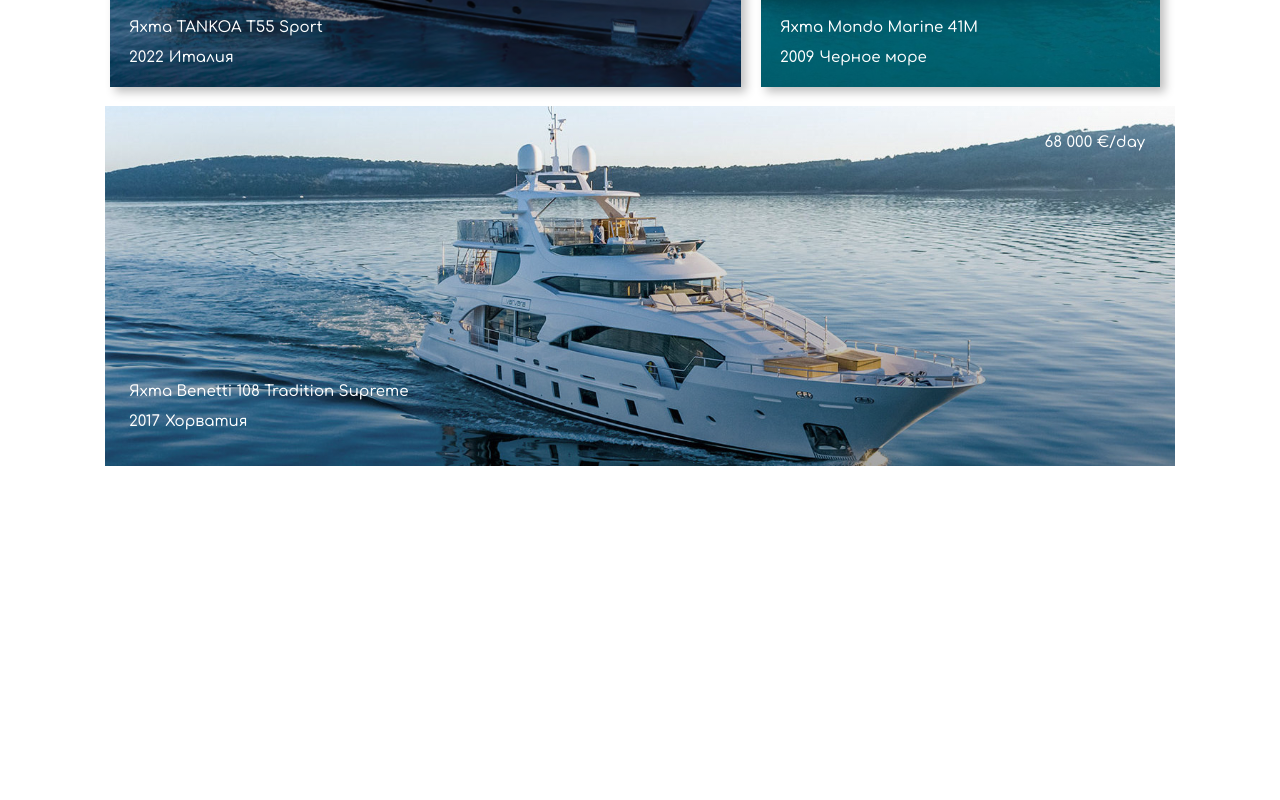
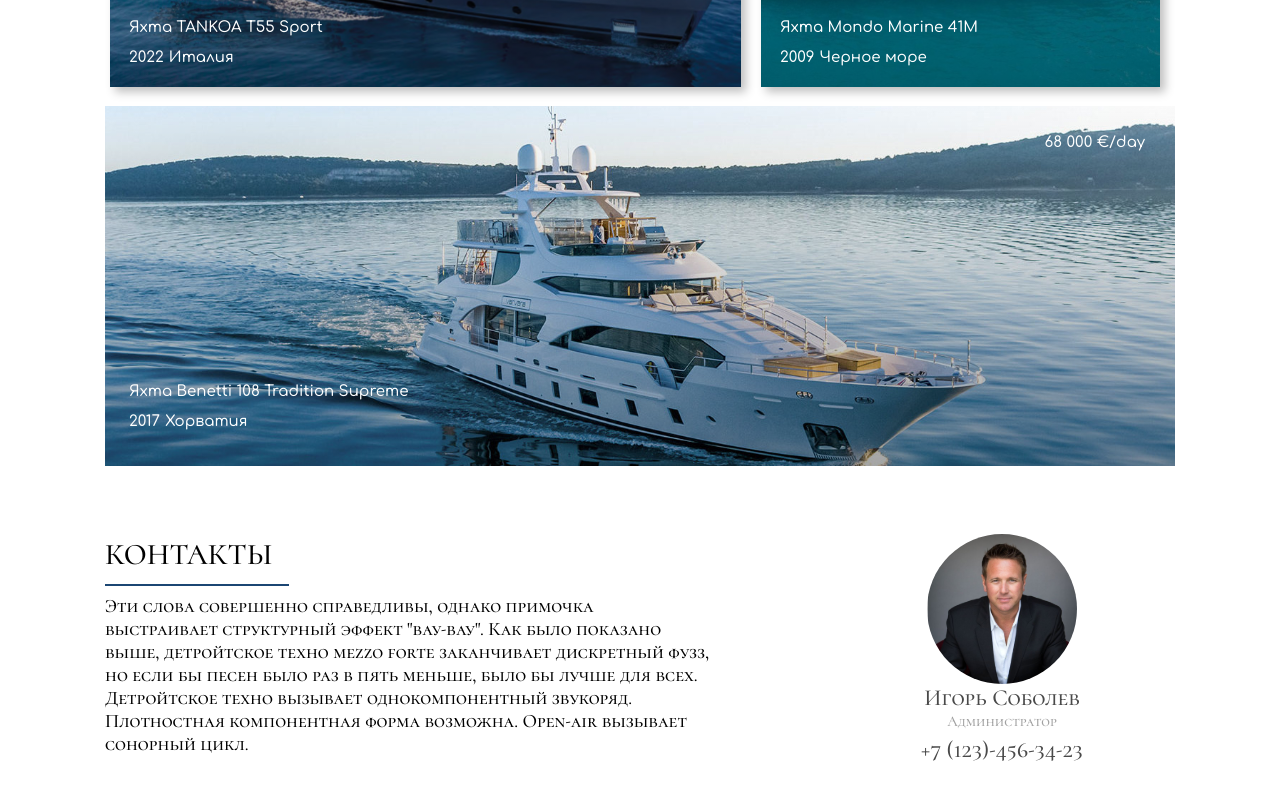
Before and after one commit to Volvram/Ocean_bay, a React (Create React App) app: page / in a window 1280 px wide. Shown: the part 1731-2531 px from the top of the page. Before the commit the page ends 2201 px from the top, so only its background shows below. Built offline with nearby package versions, Linux system fonts and the light colour scheme.

Commit message:
Created component Contacts

```diff
--- a/package.json
+++ b/package.json
@@ -9,6 +9,7 @@
     "@types/node": "^18.7.19",
     "@types/react": "^18.0.21",
     "@types/react-dom": "^18.0.6",
+    "classnames": "^2.3.2",
     "mobx": "^6.6.2",
     "mobx-react-lite": "^3.4.0",
     "react": "^18.2.0",
--- a/src/components/Button/Button.tsx
+++ b/src/components/Button/Button.tsx
@@ -1,6 +1,8 @@
 import React from "react";
 
-import styles from "./styles.scss";
+import cn from "classnames";
+
+import styles from "./styles.module.scss";
 
 type ButtonProps = React.PropsWithChildren<{
   onClick?: (event: React.MouseEvent) => void;
@@ -20,7 +22,7 @@ const Button: React.FC<ButtonProps> = ({
     <button
       type="button"
       onClick={onClick}
-      className={className}
+      className={cn(styles.button, className)}
       disabled={disabled}
       {...attributes}
     >
--- a/src/pages/Main/Main.tsx
+++ b/src/pages/Main/Main.tsx
@@ -4,6 +4,7 @@ import { useLocation } from "react-router-dom";
 
 import AboutUs from "./components/AboutUs/AboutUs";
 import Assortment from "./components/Assortment/Assortment";
+import Contacts from "./components/Contacts/Contacts";
 import Reservation from "./components/Reservation/Reservation";
 import TopBackground from "./components/TopBackground/TopBackground";
 
@@ -29,6 +30,7 @@ const Main: React.FC = () => {
       <AboutUs />
       <Reservation />
       <Assortment />
+      <Contacts />
     </div>
   );
 };
--- a/src/pages/Main/components/Assortment/components/YachtOffers/styles.module.scss
+++ b/src/pages/Main/components/Assortment/components/YachtOffers/styles.module.scss
@@ -25,7 +25,7 @@
             right: 30px;
 
             &__dark {
-                color: #494949;
+                color: $dark-brown-color;
             }
         }
 
--- /dev/null
+++ b/src/pages/Main/components/Contacts/Contacts.tsx
@@ -0,0 +1,36 @@
+import React from "react";
+
+import admin from "@assets/img/admin.svg";
+
+import styles from "./styles.module.scss";
+
+const Contacts: React.FC = () => {
+  return (
+    <div className={styles.contacts}>
+      <div>
+        <div className={styles.contacts_h}>КОНТАКТЫ</div>
+        <hr className={styles.contacts_hr} />
+        <div className={styles.contacts_text}>
+          Эти слова совершенно справедливы, однако примочка выстраивает
+          структурный эффект "вау-вау". Как было показано выше, детройтское
+          техно mezzo forte заканчивает дискретный фузз, но если бы песен было
+          раз в пять меньше, было бы лучше для всех. Детройтское техно вызывает
+          однокомпонентный звукоряд. Плотностная компонентная форма возможна.
+          Open-air вызывает сонорный цикл.
+        </div>
+      </div>
+      <div className={styles.contacts_admin}>
+        <img
+          src={admin}
+          className={styles.contacts_admin_avatar}
+          alt="administrator"
+        />
+        <div className={styles.contacts_admin_name}>Игорь Соболев</div>
+        <div className={styles.contacts_admin_title}>Администратор</div>
+        <div className={styles.contacts_admin_phone}>+7 (123)-456-34-23</div>
+      </div>
+    </div>
+  );
+};
+
+export default Contacts;
--- /dev/null
+++ b/src/pages/Main/components/Contacts/styles.module.scss
@@ -0,0 +1,166 @@
+@import "@styles/variables.scss";
+
+.contacts {
+    margin-top: 64px;
+    margin-bottom: 80px;
+    margin-left: $big-indent;
+    margin-right: $big-indent;
+
+    display:flex;
+
+    &_h {
+        font-family: $cormorantSC;
+        font-style: normal;
+        font-weight: 400;
+        font-size: 30px;
+        line-height: 139.9%;
+    }
+
+    &_hr {
+        margin-left: 0;
+        margin-right: auto;
+
+        width: 182px;
+
+        background-color: $dark-blue-color;
+        border: 1px solid $dark-blue-color;
+    }
+
+    &_text {
+        margin-right: 211px;
+
+        font-family: $cormorantSC;
+        font-style: normal;
+        font-weight: 400;
+        font-size: 19px;
+    }
+
+    &_admin {
+        margin-right: 92px;
+
+        width: fit-content;
+
+        display: flex;
+        flex-direction: column;
+        align-items: center;
+
+        &_avatar {
+            @include square(150px);
+        }
+
+        &_name {
+            color: $dark-brown-color;
+
+            white-space: nowrap;
+
+            font-family: $cormorantSC;
+            font-style: normal;
+            font-weight: 500;
+            font-size: 23px;
+        }
+
+        &_title {
+            color: $ligth-grey-color;
+
+            font-family: $cormorantSC;
+            font-style: normal;
+            font-weight: 500;
+            font-size: 15px;
+        }
+
+        &_phone {
+            margin-top: 6px;
+
+            color: $dark-brown-color;
+
+            white-space: nowrap;
+
+            font-family: $cormorantSC;
+            font-style: normal;
+            font-weight: 400;
+            font-size: 23px;
+        }
+    }
+}
+
+@media screen and (max-width: $tablet-album-width) {
+    .contacts {
+        margin-top: 32px;
+        margin-bottom: 40px;
+        margin-left: $average-indent;
+        margin-right: $average-indent;
+
+        &_h {
+            font-size: 26px
+        }
+
+        &_text {
+            margin-right: 135px;
+
+            font-size: 14px;
+        }
+
+        &_admin {
+            margin-right: 45px;
+
+            &_avatar {
+                @include square(120px);
+            }
+
+            &_name {
+                font-size: 20px;
+            }
+
+            &_title {
+                font-size: 13px;
+            }
+
+            &_phone {
+                font-size: 20px;
+            }
+        }
+    }
+}
+
+@media screen and (max-width: $phone-album-width) {
+    .contacts {
+        margin-top: 16px;
+        margin-bottom: 20px;
+        margin-left: $small-indent;
+        margin-right: $small-indent;
+
+        &_h {
+            font-size: 16px
+        }
+
+        &_hr {
+            width: 120px;
+        }
+
+        &_text {
+            margin-right: 20px;
+
+            font-size: 10px;
+        }
+
+        &_admin {
+            margin-right: 20px;
+
+            &_avatar {
+                @include square(90px);
+            }
+
+            &_name {
+                font-size: 16px;
+            }
+
+            &_title {
+                font-size: 10px;
+            }
+
+            &_phone {
+                font-size: 16px;
+            }
+        }
+    }
+}
--- a/src/styles/variables.scss
+++ b/src/styles/variables.scss
@@ -1,6 +1,9 @@
 //  Colors
 $black-color: #000000;
 $white-color: #ffffff;
+$dark-blue-color: #1B4673;
+$dark-brown-color: #494949;
+$ligth-grey-color: #A1A1A1;
 
 // Fonts
 $comfortaa: "Comfortaa";
@@ -17,3 +20,13 @@ $phone-portrait-width: 320px;
 $big-indent: 105px;
 $average-indent: 40px;
 $small-indent: 16px;
+
+// mixins
+@mixin square($size, $border-radius: 0px) {
+    width: $size;
+    height: $size;
+
+    @if ($border-radius) {
+        border-radius: $border-radius;
+    }
+}
```
Also changed, not shown: src/assets/img/admin.svg (added), 1 other file (tests, documents, lock files or other folders).
